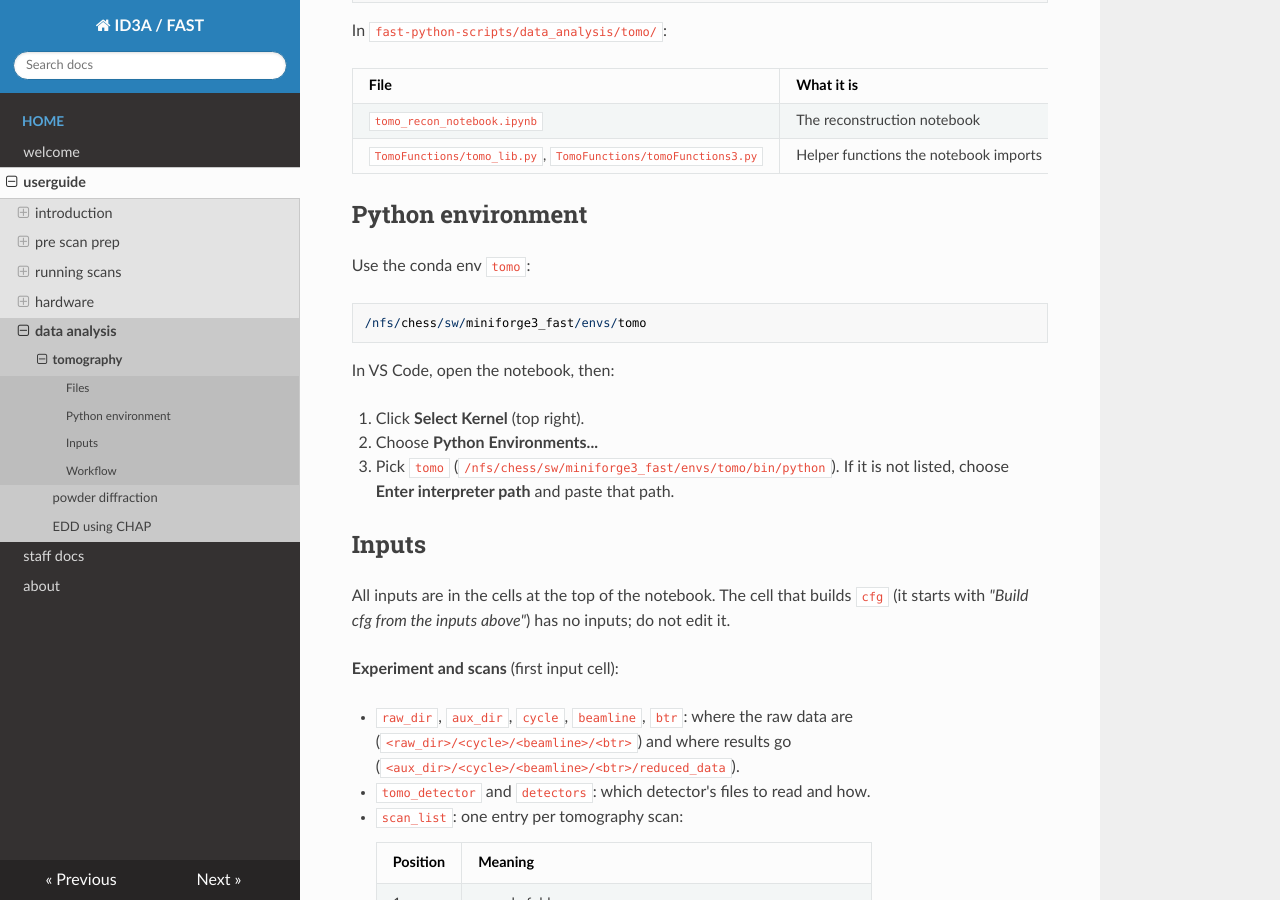
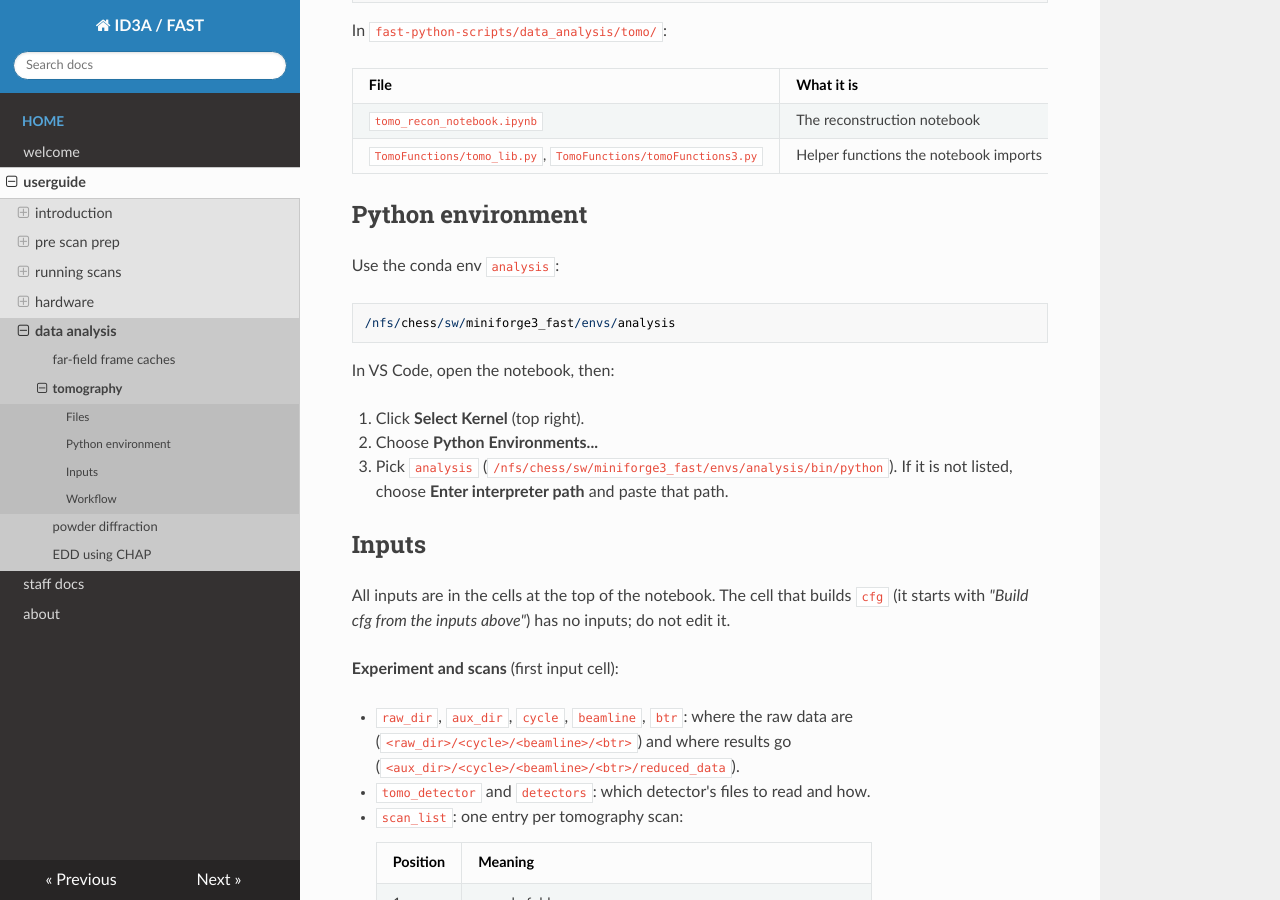
Before and after one commit to ksg52/CHESS-ID3A-FAST, an MkDocs documentation site: the page built from docs/userguide/analysis/tomo.md, in a window 1280 px wide and 900 px high, scrolled down 375 px. Built offline with MkDocs 1.6.1, drawn with Linux system fonts in a browser that asks for light colours; nearby versions of some CDN libraries.

Commit message:
Add far-field frame caches page; powder and tomo updates
- new userguide/analysis/ff_preprocess.md: dex_ff_config.yaml, running
  scans by hand with submit_ff_preprocess.py and a jobs file (spec scans
  and/or par files, qsub or local, dry run), how omega is taken from the
  ome counter, output and job logs; added to the data analysis nav
- powder.md: template now in fast-python-scripts/data_analysis/powder;
  --queue option
- tomo.md, ff_preprocess.md: conda env renamed tomo -> analysis

Co-Authored-By: Claude Opus 5.5 <noreply@anthropic.com>

```diff
--- a/docs/userguide/analysis/tomo.md
+++ b/docs/userguide/analysis/tomo.md
@@ -18,15 +18,15 @@ In `fast-python-scripts/data_analysis/tomo/`:
 
 ## Python environment
 
-Use the conda env `tomo`:
+Use the conda env `analysis`:
 
-    /nfs/chess/sw/miniforge3_fast/envs/tomo
+    /nfs/chess/sw/miniforge3_fast/envs/analysis
 
 In VS Code, open the notebook, then:
 
 1. Click **Select Kernel** (top right).
 2. Choose **Python Environments...**
-3. Pick `tomo` (`/nfs/chess/sw/miniforge3_fast/envs/tomo/bin/python`). If it is not listed, choose **Enter interpreter path** and paste that path.
+3. Pick `analysis` (`/nfs/chess/sw/miniforge3_fast/envs/analysis/bin/python`). If it is not listed, choose **Enter interpreter path** and paste that path.
 
 ## Inputs
 
--- a/mkdocs.yml
+++ b/mkdocs.yml
@@ -25,6 +25,7 @@ nav:
                 - Dexela: 'userguide/hardware/Dexelas/readme.md'
                 - Retiga E7: 'userguide/hardware/RetigaE7/e7.md'
             - data analysis:
+                - far-field frame caches: 'userguide/analysis/ff_preprocess.md'
                 - tomography: 'userguide/analysis/tomo.md'
                 - powder diffraction: 'userguide/analysis/powder.md'
                 - EDD using CHAP: 'userguide/analysis/chap_edd.md'
```
Also changed, not shown: docs/userguide/analysis/ff_preprocess.md (added, +76 -0 lines), docs/userguide/analysis/powder.md (+2 -1 lines).
